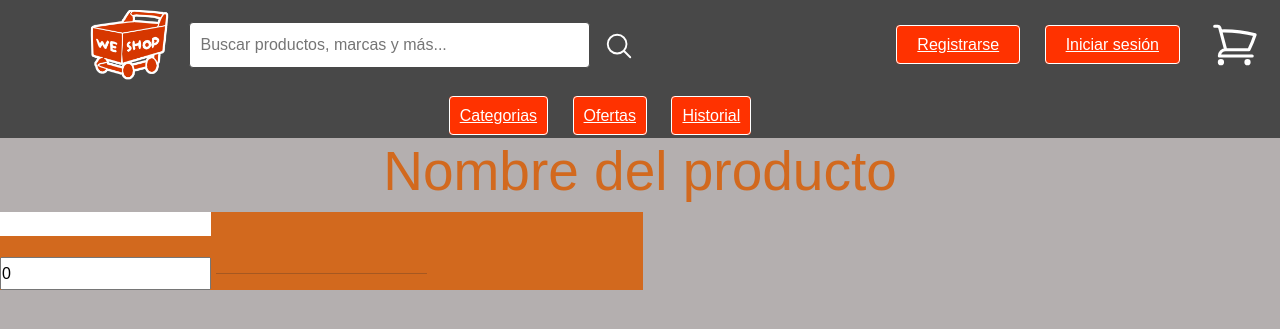
After one commit to EmpresaBytewizards/Proyecto, a PHP site: page /templeit.html in a window 1280 px wide. The commit adds this page. Shown: the top 329 px of the page. Run offline with PHP 8.4, Linux system fonts and the light colour scheme.

Commit message:
cree un templeit generico para luego ponerla a cada producto

```diff
--- /dev/null
+++ b/interfaz/tienda/templeit.html
@@ -0,0 +1,78 @@
+<!DOCTYPE html>
+<html lang="en">
+<head>
+    <meta charset="UTF-8">
+    <meta name="viewport" content="width=device-width, initial-scale=1.0">
+    <link href="https://cdn.jsdelivr.net/npm/bootstrap@5.3.3/dist/css/bootstrap.min.css" rel="stylesheet" integrity="sha384-QWTKZyjpPEjISv5WaRU9OFeRpok6YctnYmDr5pNlyT2bRjXh0JMhjY6hW+ALEwIH" crossorigin="anonymous">
+    <link rel="stylesheet" href="tiendaWeShop.css">
+
+
+    <title>We Shop</title>
+    <body>
+
+        <header>
+            <table>
+
+                <tr>
+                    <td class="logo">
+                        <img src="Logopagina tr borde.png" alt="Logo prototipo">
+                    </td>
+
+                    <td class="BarraDeBuscador">
+                        <input type="text" placeholder="Buscar productos, marcas y más...">
+                        <svg xmlns="http://www.w3.org/2000/svg" fill="none" viewBox="0 0 24 24" stroke-width="1.5" stroke="currentColor" class="lupa">
+                            <path stroke-linecap="round" stroke-linejoin="round" d="m21 21-5.197-5.197m0 0A7.5 7.5 0 1 0 5.196 5.196a7.5 7.5 0 0 0 10.607 10.607Z" />
+                            </svg>
+                    </td>
+                    <td class="Registro-InicioDeSesion">
+                        <nav>
+                            <a href="#">Registrarse</a>
+                             <a href="#">Iniciar sesión</a>
+                        </nav>
+                    </td>
+                    <td>
+                        <button id="btn_carrito">
+                         <svg xmlns="http://www.w3.org/2000/svg" fill="none" viewBox="0 0 24 24" stroke-width="1.5" stroke="currentColor" class="carrito">
+                        <path stroke-linecap="round" stroke-linejoin="round" d="M2.25 3h1.386c.51 0 .955.343 1.087.835l.383 1.437M7.5 14.25a3 3 0 0 0-3 3h15.75m-12.75-3h11.218c1.121-2.3 2.1-4.684 2.924-7.138a60.114 60.114 0 0 0-16.536-1.84M7.5 14.25 5.106 5.272M6 20.25a.75.75 0 1 1-1.5 0 .75.75 0 0 1 1.5 0Zm12.75 0a.75.75 0 1 1-1.5 0 .75.75 0 0 1 1.5 0Z" />
+                         </button>
+                         <dialog id="contenido_carrito">
+                            <p>Usted tiene: </p>
+                            <button id="cerrar_contenido">cerrar</button>
+                         </dialog>
+
+                    </svg>
+                    </td>
+                </tr>
+
+                <tr class="BotonesDeNavegacion">
+                    <td colspan="3">
+                       <nav>
+                           <br>
+                           <a href="#">Categorias</a>
+                           <a href="#">Ofertas</a>
+                           <a href="#">Historial</a>
+                       </nav>
+                    </td>
+                </tr>
+            </table>
+        </header>
+        <section>
+            <h1>Nombre del producto</h1>
+            <article>
+                <figure>
+            <img src="">
+                </figure>
+                <figcaption></figcaption>
+                <p></p>
+                <input type="number" readonly value="0">
+                <hr>
+
+        </article>
+
+
+
+
+        </section>
+    </body>
+</head>
+</html>
--- a/interfaz/tienda/tiendaWeShop.css
+++ b/interfaz/tienda/tiendaWeShop.css
@@ -141,7 +141,7 @@ figcaption article{
 #mas_vendidos{
 
     width: 400px;
-    height: 400px;
+    height: 300px;
 }
 article{
     position: absolute;
--- a/interfaz/tienda/tiendaWeShop.html
+++ b/interfaz/tienda/tiendaWeShop.html
@@ -74,6 +74,7 @@
                 <figcaption>tiene vitamina B</figcaption>
                 <p id="precio_base">$10</p>
             </figure>
+
         </article>
     </section>
         <hr>
@@ -83,7 +84,8 @@
     <section id="mas_productos">
         <article>
             <figure>
-                <img src="imgprueba2.jpg" alt="PLAY">
+               <img src="imgprueba2.jpg" alt="PLAY">
+            </table>
                 <figcaption>es la play</figcaption>
                 <p id="precio_base"><s>$22100</s></p> <!-- el s tacha el texto-->
                 <p id="precio_actual">$18600</p>
@@ -97,7 +99,7 @@
             <figure>
                 <img src="imgprueba6.jpg" alt="perro">
                 <figcaption>perrete</figcaption>
-                <p id="precio_base">$400</p>
+                <p id="precio_base"><s>$400</s></p>
                 <p id="precio_actual">$100</p>
             </figure>
         </article>
```
